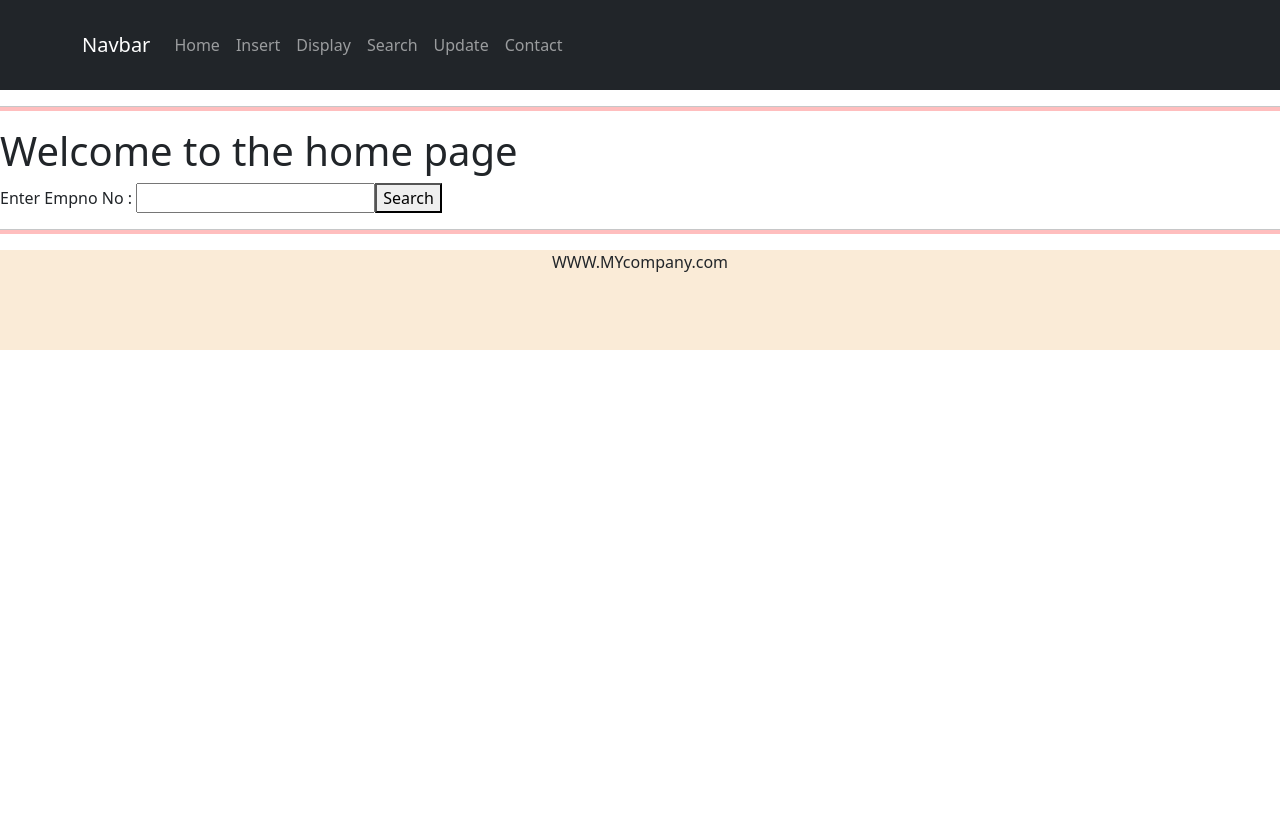
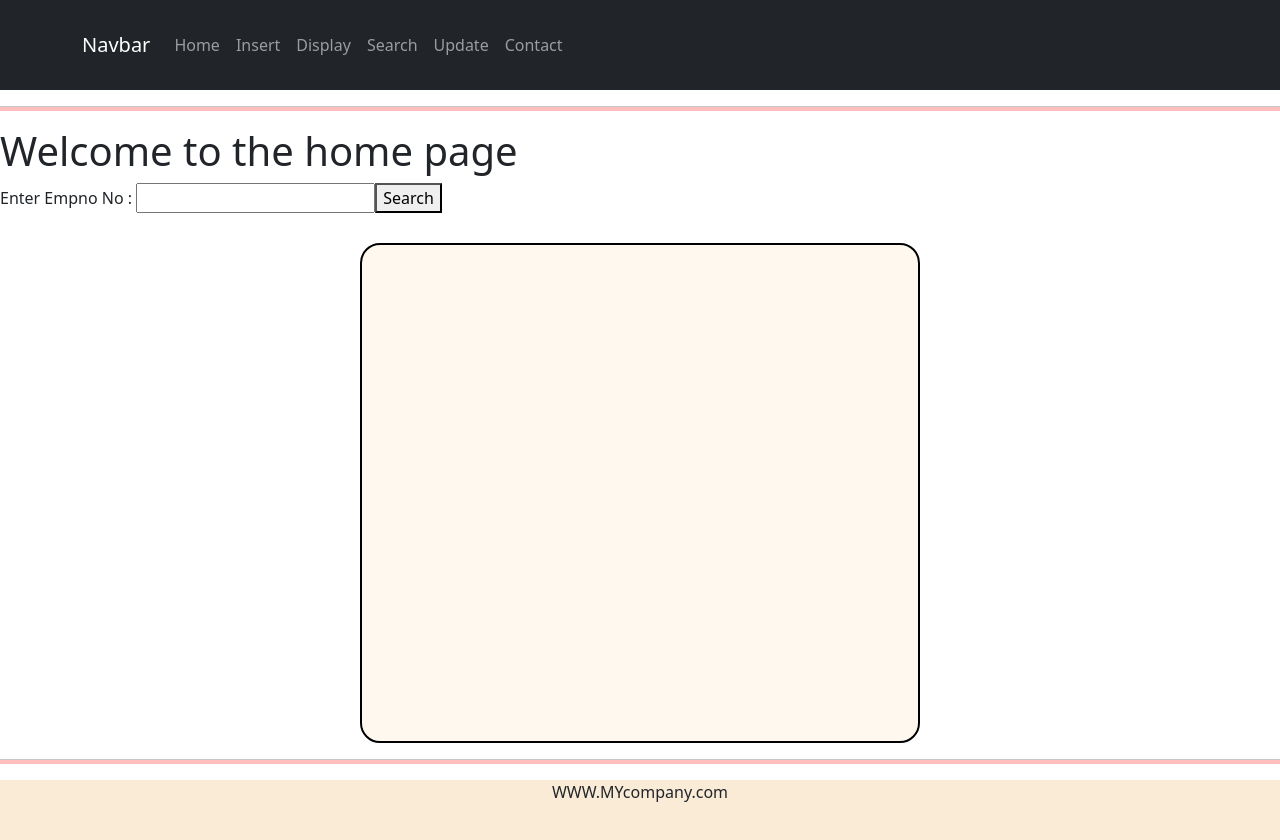
Before and after one commit to Viplovesana/Practice-react-js, a React (Vite) app: page /search in a window 1280 px wide. Shown: the top 840 px of the page. Before the commit the page ends 800 px from the top, so only its background shows below. Built offline with nearby package versions, Linux system fonts and the light colour scheme.

Commit message:
new commit

```diff
--- a/src/pages/search.jsx
+++ b/src/pages/search.jsx
@@ -18,7 +18,7 @@ const Search=()=>{
         return(
             <>
 
-                <h1>Welcome {key.name}</h1>
+                <h1>Welcome :-{key.name}</h1>
                 <h2>Employee Number : {key.empno}</h2>
                 <h2>Designation : {key.designation}</h2>
                 <h2>salary : {key.salary}</h2>
--- a/src/style.css
+++ b/src/style.css
@@ -12,3 +12,14 @@
     width: 50%;
     margin: auto;
 }
+
+#searchdata{
+    width: 560px;
+    height: 500px;
+    background-color:rgb(255, 248, 238);
+    border: 2px solid black;
+    border-radius: 20px;
+    margin: auto;
+    margin-top: 30px;
+    padding: 60px;
+}
```
